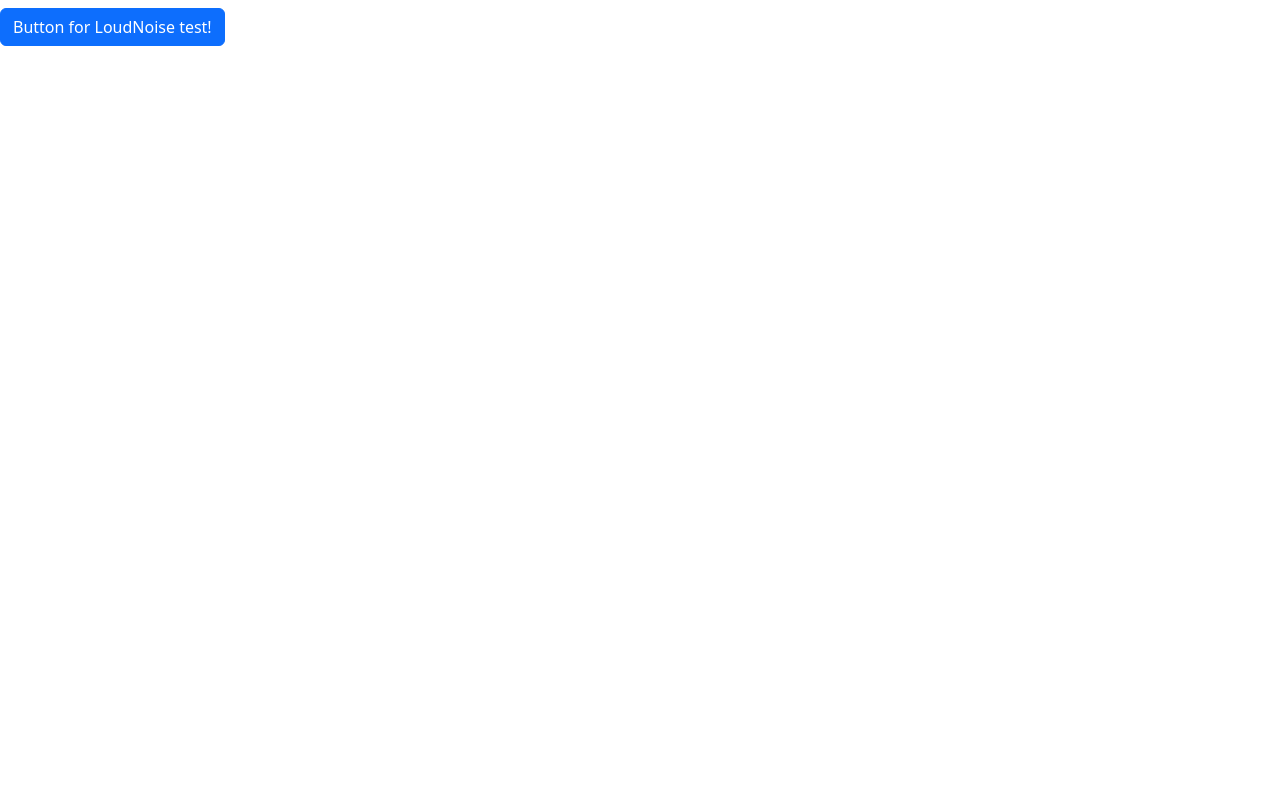
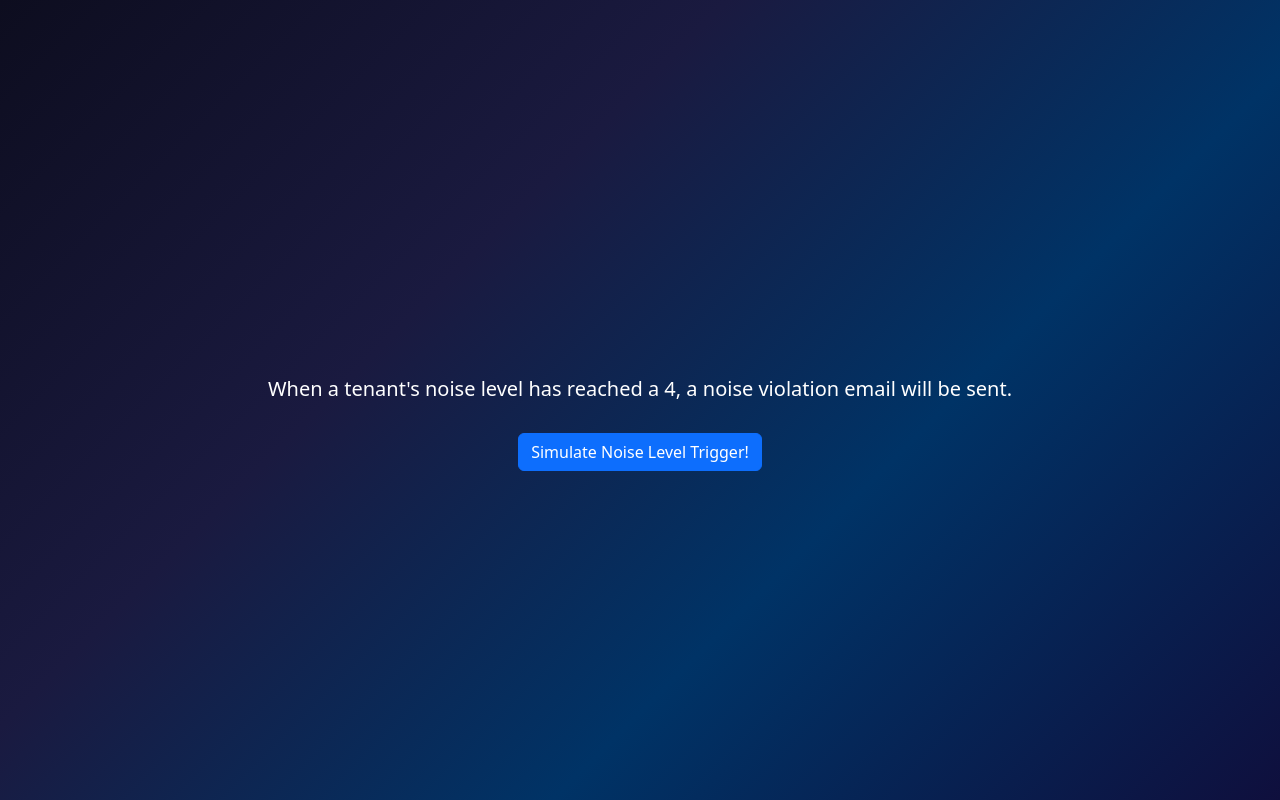
Before and after one commit to zboudreaux99/f25-Sapphire-5, a React (Vite) app in the folder frontend/: page /button in a window 1280 px wide. Built offline with nearby package versions, Linux system fonts and the light colour scheme; no server answers.

Commit message:
Commented out backend call and added popup message for simulation

```diff
--- a/frontend/src/LoudNoise.jsx
+++ b/frontend/src/LoudNoise.jsx
@@ -1,16 +1,54 @@
-import Button from 'react-bootstrap/Button';
+import { useState } from "react";
+import { Container, Button} from "react-bootstrap";
 
 /**
- * Button created to simulate a loud noise.
+ * PROTOTYPE: Button created to simulate a loud noise.
+ *  When the noise level reaches '4', an email is sent out to notify a noise volation alert.
  *
  * @return {Button} location and placement of "button".
  */
 function LoudNoise(){
+    /**
+     * Backend call
+        onClick={sendNoiseViolationEmail};
+        const noiseTrigger = () => {
+            try {
+                const response = await axios.post('http://localhost:8080/api/emailService/noiseViolation', true);
+                console.log('Noise level violation notification successful', true);
+
+                if (sendNoiseViolationEmail) sendNoiseViolationEmail(true);
+
+            } catch (err) {
+                console.error('Error:', err);
+                setError('Unable to simulate noise violation trigger.');
+        }
+    */
+
+    const [showPopup, setShowPopup] = useState(false);
+
+    const sendNoiseViolationEmail = () => {
+        setShowPopup(true);
+    };
+
     return (
         <>
-            <Button type="button" className='mb-2 mt-2'> Button for LoudNoise test! </Button>
+            <Container fluid className="vh-100 d-flex flex-column justify-content-center pt-5 gradient-background">
+                <h5>When a tenant's noise level has reached a 4, a noise violation email will be sent.</h5>
+                <Button variant="primary" className="text-white mt-4" onClick={sendNoiseViolationEmail}>
+                    Simulate Noise Level Trigger!
+                </Button>
+
+                {showPopup && (
+                    <div style={{ position:"fixed", backgroundColor: "gray", borderRadius: "8px", padding: "15px" }}>
+                        <p>Noise violation email has been sent.</p>
+                        <Button onClick={() => setShowPopup(false)} className="mt-1">
+                                Close
+                        </Button>
+                    </div>
+                )}
+            </Container>
         </>
-    )
+    );
 }
 
-export default LoudNoise
+export default LoudNoise;
```
